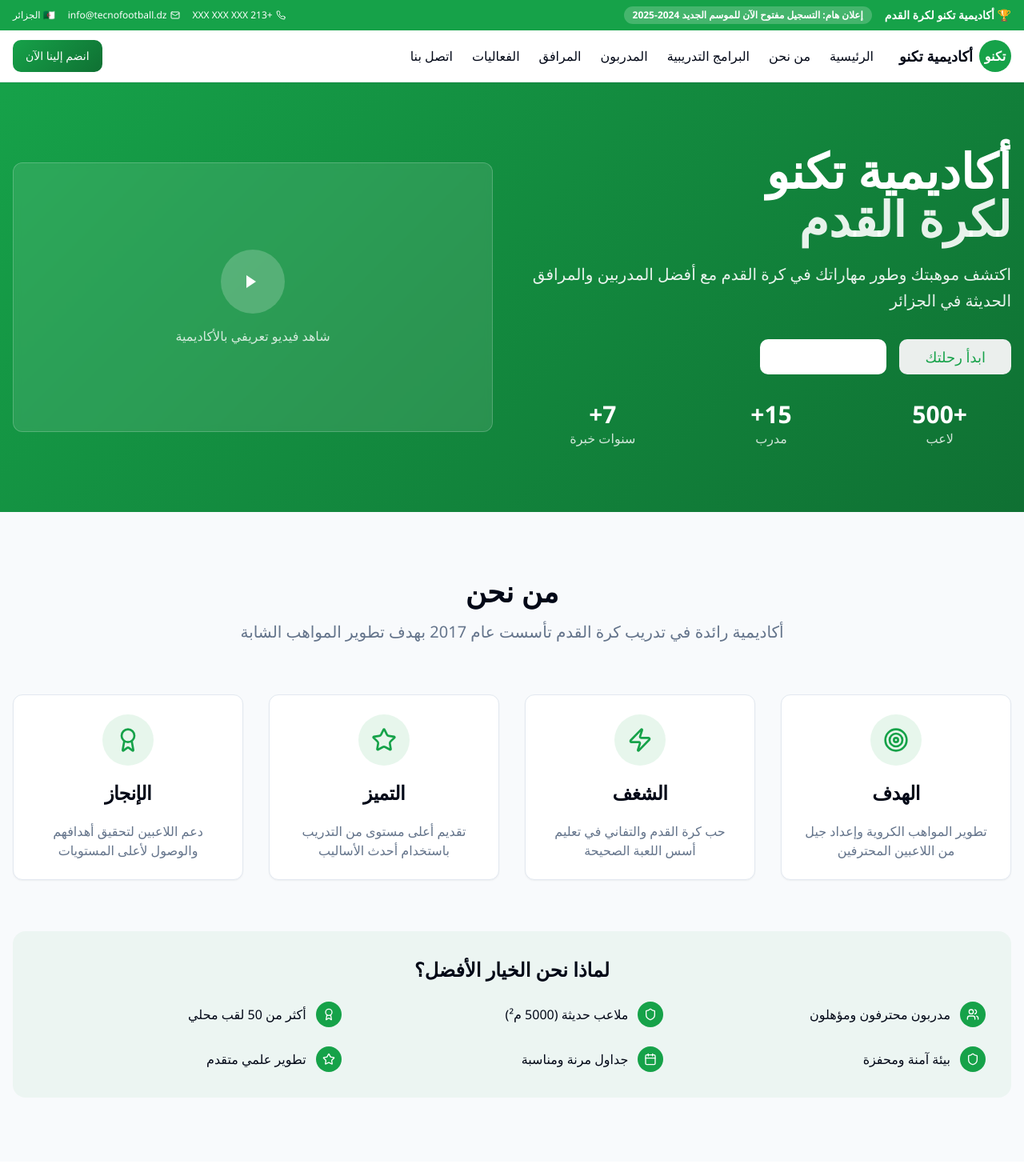
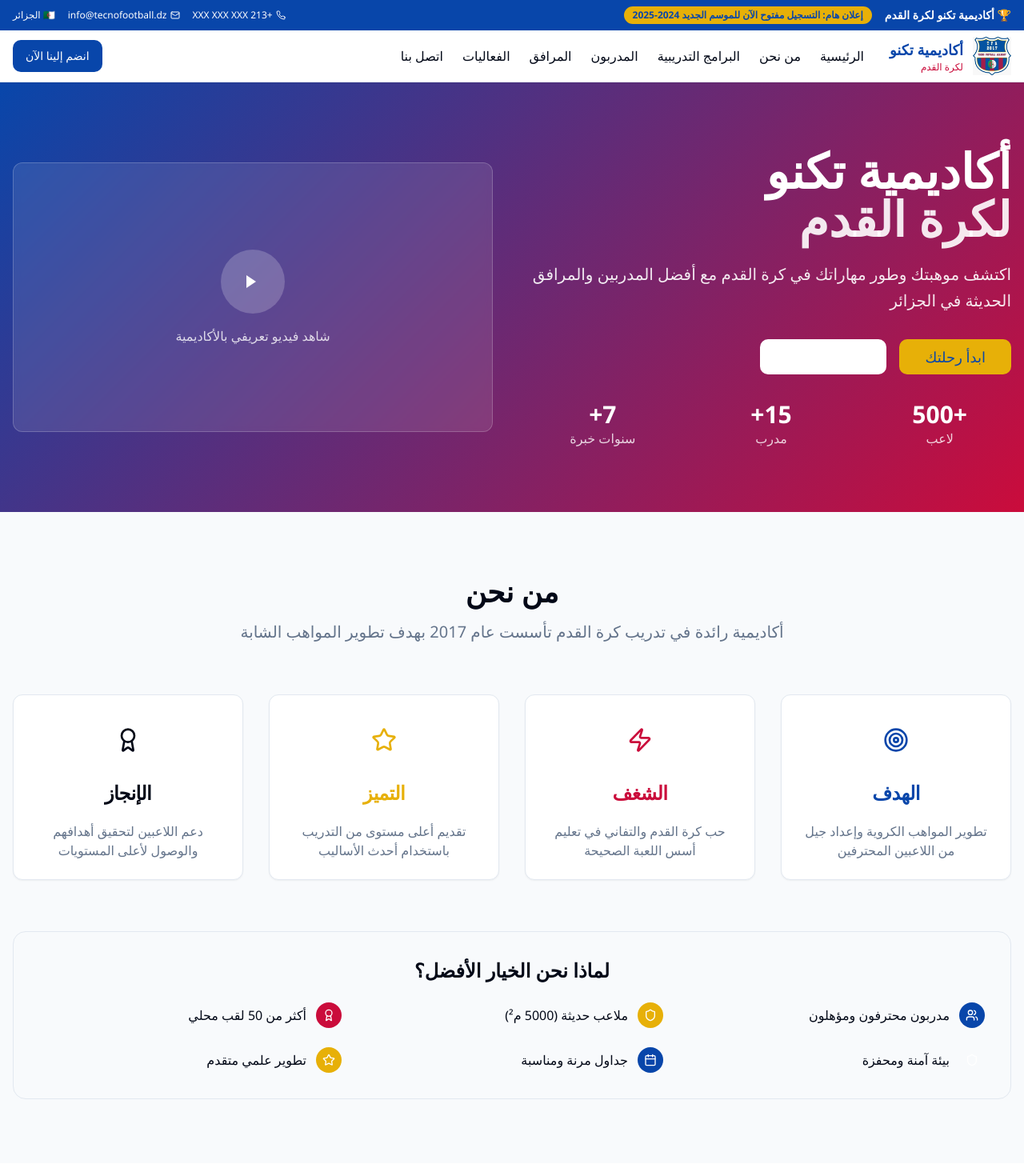
Before and after one commit to cvUPTZ/tecnosync-portal, a React (Vite) app: page / in a window 1280 px wide. Shown: the top 1470 px of the page at 80% size. Built offline with nearby package versions, Linux system fonts and the light colour scheme.

Commit message:
Add logo and color scheme
Use the provided logo and color scheme for the website.

```diff
--- a/src/index.css
+++ b/src/index.css
@@ -17,17 +17,17 @@ All colors MUST be HSL.
     --popover: 0 0% 100%;
     --popover-foreground: 222.2 84% 4.9%;
 
-    /* Football academy brand colors - green and white theme */
-    --primary: 142 76% 36%;
+    /* Tecno Football Academy brand colors - based on actual logo */
+    --primary: 217 91% 35%;        /* Royal blue from logo */
     --primary-foreground: 0 0% 100%;
 
-    --secondary: 142 13% 93%;
-    --secondary-foreground: 142 76% 36%;
+    --secondary: 45 93% 47%;       /* Gold/yellow accents */
+    --secondary-foreground: 222.2 84% 4.9%;
 
     --muted: 210 40% 96.1%;
     --muted-foreground: 215.4 16.3% 46.9%;
 
-    --accent: 142 76% 40%;
+    --accent: 345 89% 42%;         /* Red/burgundy from logo stripes */
     --accent-foreground: 0 0% 100%;
 
     --destructive: 0 84.2% 60.2%;
@@ -35,16 +35,18 @@ All colors MUST be HSL.
 
     --border: 214.3 31.8% 91.4%;
     --input: 214.3 31.8% 91.4%;
-    --ring: 142 76% 36%;
+    --ring: 217 91% 35%;
 
-    /* Football specific colors */
-    --success: 142 76% 36%;
-    --warning: 45 93% 47%;
-    --info: 217 91% 60%;
+    /* TFA specific colors */
+    --tfa-blue: 217 91% 35%;       /* Main blue */
+    --tfa-red: 345 89% 42%;        /* Red stripes */
+    --tfa-gold: 45 93% 47%;        /* Gold accents */
+    --tfa-green: 142 76% 36%;      /* Algerian flag green */
 
-    /* Gradients */
-    --gradient-primary: linear-gradient(135deg, hsl(var(--primary)), hsl(142 76% 25%));
-    --gradient-hero: linear-gradient(135deg, hsl(142 76% 36%), hsl(142 76% 25%));
+    /* Gradients using TFA colors */
+    --gradient-primary: linear-gradient(135deg, hsl(var(--tfa-blue)), hsl(217 91% 25%));
+    --gradient-hero: linear-gradient(135deg, hsl(var(--tfa-blue)), hsl(var(--tfa-red)));
+    --gradient-accent: linear-gradient(135deg, hsl(var(--tfa-gold)), hsl(45 93% 37%));
 
     --radius: 0.75rem;
 
@@ -128,6 +130,35 @@ All colors MUST be HSL.
     background: var(--gradient-hero);
   }
 
+  .gradient-accent {
+    background: var(--gradient-accent);
+  }
+
+  /* TFA Brand specific gradients */
+  .bg-tfa-blue {
+    background: hsl(var(--tfa-blue));
+  }
+
+  .bg-tfa-red {
+    background: hsl(var(--tfa-red));
+  }
+
+  .bg-tfa-gold {
+    background: hsl(var(--tfa-gold));
+  }
+
+  .text-tfa-blue {
+    color: hsl(var(--tfa-blue));
+  }
+
+  .text-tfa-red {
+    color: hsl(var(--tfa-red));
+  }
+
+  .text-tfa-gold {
+    color: hsl(var(--tfa-gold));
+  }
+
   /* Smooth animations */
   .animate-fade-in {
     animation: fadeIn 0.8s ease-out;
--- a/src/pages/Index.tsx
+++ b/src/pages/Index.tsx
@@ -11,7 +11,7 @@ const Index = () => {
         <div className="container mx-auto px-4 flex justify-between items-center">
           <div className="flex items-center gap-4">
             <span className="font-bold">🏆 أكاديمية تكنو لكرة القدم</span>
-            <Badge variant="secondary" className="bg-white/20 text-white">
+            <Badge variant="secondary" className="bg-tfa-gold text-primary">
               إعلان هام: التسجيل مفتوح الآن للموسم الجديد 2024-2025
             </Badge>
           </div>
@@ -34,11 +34,16 @@ const Index = () => {
         <div className="container mx-auto px-4">
           <div className="flex items-center justify-between h-16">
             <div className="flex items-center gap-8">
-              <div className="flex items-center gap-2">
-                <div className="w-10 h-10 bg-primary rounded-full flex items-center justify-center">
-                  <span className="text-white font-bold">تكنو</span>
+              <div className="flex items-center gap-3">
+                <img
+                  src="/lovable-uploads/110f1368-cc3e-49a8-ba42-0e0f2e7ec6ee.png"
+                  alt="Tecno Football Academy Logo"
+                  className="w-12 h-12 object-contain"
+                />
+                <div>
+                  <div className="font-bold text-lg text-tfa-blue">أكاديمية تكنو</div>
+                  <div className="text-xs text-tfa-red font-medium">لكرة القدم</div>
                 </div>
-                <span className="font-bold text-lg">أكاديمية تكنو</span>
               </div>
 
               <div className="hidden md:flex items-center gap-6">
@@ -52,7 +57,7 @@ const Index = () => {
               </div>
             </div>
 
-            <Button className="gradient-hero">
+            <Button className="gradient-hero bg-tfa-blue hover:bg-tfa-red transition-colors">
               انضم إلينا الآن
             </Button>
           </div>
@@ -74,7 +79,7 @@ const Index = () => {
               </p>
 
               <div className="flex flex-col sm:flex-row gap-4 mb-8">
-                <Button size="lg" variant="secondary" className="text-lg px-8">
+                <Button size="lg" className="bg-tfa-gold hover:bg-tfa-gold/90 text-primary text-lg px-8">
                   ابدأ رحلتك
                 </Button>
                 <Button size="lg" variant="outline" className="text-lg px-8 border-white/30 text-white hover:bg-white/10">
@@ -125,48 +130,48 @@ const Index = () => {
           </div>
 
           <div className="grid md:grid-cols-2 lg:grid-cols-4 gap-8 mb-16">
-            <Card className="text-center hover:shadow-lg transition-shadow">
+            <Card className="text-center hover:shadow-lg transition-shadow border-tfa-blue/10">
               <CardHeader>
-                <div className="w-16 h-16 bg-primary/10 rounded-full flex items-center justify-center mx-auto mb-4">
-                  <Target className="w-8 h-8 text-primary" />
+                <div className="w-16 h-16 bg-tfa-blue/10 rounded-full flex items-center justify-center mx-auto mb-4">
+                  <Target className="w-8 h-8 text-tfa-blue" />
                 </div>
-                <CardTitle>الهدف</CardTitle>
+                <CardTitle className="text-tfa-blue">الهدف</CardTitle>
               </CardHeader>
               <CardContent>
                 <p className="text-muted-foreground">تطوير المواهب الكروية وإعداد جيل من اللاعبين المحترفين</p>
               </CardContent>
             </Card>
 
-            <Card className="text-center hover:shadow-lg transition-shadow">
+            <Card className="text-center hover:shadow-lg transition-shadow border-tfa-red/10">
               <CardHeader>
-                <div className="w-16 h-16 bg-primary/10 rounded-full flex items-center justify-center mx-auto mb-4">
-                  <Zap className="w-8 h-8 text-primary" />
+                <div className="w-16 h-16 bg-tfa-red/10 rounded-full flex items-center justify-center mx-auto mb-4">
+                  <Zap className="w-8 h-8 text-tfa-red" />
                 </div>
-                <CardTitle>الشغف</CardTitle>
+                <CardTitle className="text-tfa-red">الشغف</CardTitle>
               </CardHeader>
               <CardContent>
                 <p className="text-muted-foreground">حب كرة القدم والتفاني في تعليم أسس اللعبة الصحيحة</p>
               </CardContent>
             </Card>
 
-            <Card className="text-center hover:shadow-lg transition-shadow">
+            <Card className="text-center hover:shadow-lg transition-shadow border-tfa-gold/10">
               <CardHeader>
-                <div className="w-16 h-16 bg-primary/10 rounded-full flex items-center justify-center mx-auto mb-4">
-                  <Star className="w-8 h-8 text-primary" />
+                <div className="w-16 h-16 bg-tfa-gold/10 rounded-full flex items-center justify-center mx-auto mb-4">
+                  <Star className="w-8 h-8 text-tfa-gold" />
                 </div>
-                <CardTitle>التميز</CardTitle>
+                <CardTitle className="text-tfa-gold">التميز</CardTitle>
               </CardHeader>
               <CardContent>
                 <p className="text-muted-foreground">تقديم أعلى مستوى من التدريب باستخدام أحدث الأساليب</p>
               </CardContent>
             </Card>
 
-            <Card className="text-center hover:shadow-lg transition-shadow">
+            <Card className="text-center hover:shadow-lg transition-shadow border-tfa-green/10">
               <CardHeader>
-                <div className="w-16 h-16 bg-primary/10 rounded-full flex items-center justify-center mx-auto mb-4">
-                  <Award className="w-8 h-8 text-primary" />
+                <div className="w-16 h-16 bg-tfa-green/10 rounded-full flex items-center justify-center mx-auto mb-4">
+                  <Award className="w-8 h-8 text-tfa-green" />
                 </div>
-                <CardTitle>الإنجاز</CardTitle>
+                <CardTitle className="text-tfa-green">الإنجاز</CardTitle>
               </CardHeader>
               <CardContent>
                 <p className="text-muted-foreground">دعم اللاعبين لتحقيق أهدافهم والوصول لأعلى المستويات</p>
@@ -174,41 +179,41 @@ const Index = () => {
             </Card>
           </div>
 
-          <div className="bg-primary/5 rounded-2xl p-8">
+          <div className="bg-gradient-to-r from-tfa-blue/5 via-tfa-gold/5 to-tfa-red/5 rounded-2xl p-8 border border-tfa-blue/10">
             <h3 className="text-2xl font-bold mb-6 text-center">لماذا نحن الخيار الأفضل؟</h3>
             <div className="grid md:grid-cols-2 lg:grid-cols-3 gap-6">
               <div className="flex items-center gap-3">
-                <div className="w-8 h-8 bg-primary rounded-full flex items-center justify-center flex-shrink-0">
+                <div className="w-8 h-8 bg-tfa-blue rounded-full flex items-center justify-center flex-shrink-0">
                   <Users className="w-4 h-4 text-white" />
                 </div>
                 <span>مدربون محترفون ومؤهلون</span>
               </div>
               <div className="flex items-center gap-3">
-                <div className="w-8 h-8 bg-primary rounded-full flex items-center justify-center flex-shrink-0">
+                <div className="w-8 h-8 bg-tfa-gold rounded-full flex items-center justify-center flex-shrink-0">
                   <Shield className="w-4 h-4 text-white" />
                 </div>
                 <span>ملاعب حديثة (5000 م²)</span>
               </div>
               <div className="flex items-center gap-3">
-                <div className="w-8 h-8 bg-primary rounded-full flex items-center justify-center flex-shrink-0">
+                <div className="w-8 h-8 bg-tfa-red rounded-full flex items-center justify-center flex-shrink-0">
                   <Award className="w-4 h-4 text-white" />
                 </div>
                 <span>أكثر من 50 لقب محلي</span>
               </div>
               <div className="flex items-center gap-3">
-                <div className="w-8 h-8 bg-primary rounded-full flex items-center justify-center flex-shrink-0">
+                <div className="w-8 h-8 bg-tfa-green rounded-full flex items-center justify-center flex-shrink-0">
                   <Shield className="w-4 h-4 text-white" />
                 </div>
                 <span>بيئة آمنة ومحفزة</span>
               </div>
               <div className="flex items-center gap-3">
-                <div className="w-8 h-8 bg-primary rounded-full flex items-center justify-center flex-shrink-0">
+                <div className="w-8 h-8 bg-tfa-blue rounded-full flex items-center justify-center flex-shrink-0">
                   <Calendar className="w-4 h-4 text-white" />
                 </div>
                 <span>جداول مرنة ومناسبة</span>
               </div>
               <div className="flex items-center gap-3">
-                <div className="w-8 h-8 bg-primary rounded-full flex items-center justify-center flex-shrink-0">
+                <div className="w-8 h-8 bg-tfa-gold rounded-full flex items-center justify-center flex-shrink-0">
                   <Star className="w-4 h-4 text-white" />
                 </div>
                 <span>تطوير علمي متقدم</span>
@@ -229,7 +234,7 @@ const Index = () => {
           </div>
 
           <div className="grid md:grid-cols-2 lg:grid-cols-3 gap-8">
-            <Card className="hover:shadow-lg transition-shadow">
+            <Card className="hover:shadow-lg transition-shadow border-tfa-blue/20">
               <CardHeader>
                 <CardTitle className="text-xl">البراعم (5-8 سنوات)</CardTitle>
                 <CardDescription>تعلم أساسيات كرة القدم بطريقة ممتعة</CardDescription>
@@ -290,8 +295,8 @@ const Index = () => {
           <div className="grid md:grid-cols-2 lg:grid-cols-4 gap-6">
             <Card className="hover:shadow-lg transition-shadow">
               <CardHeader>
-                <Badge className="w-fit mb-2">15 يوليو</Badge>
-                <CardTitle className="text-lg">بطولة الأكاديمية الصيفية</CardTitle>
+                <Badge className="w-fit mb-2 bg-tfa-gold text-primary">15 يوليو</Badge>
+                <CardTitle className="text-lg text-tfa-blue">بطولة الأكاديمية الصيفية</CardTitle>
               </CardHeader>
               <CardContent>
                 <p className="text-sm text-muted-foreground mb-4">
@@ -403,7 +408,7 @@ const Index = () => {
                 </CardDescription>
               </CardHeader>
               <CardContent>
-                <Button className="w-full gradient-hero text-lg py-6">
+                <Button className="w-full bg-tfa-blue hover:bg-tfa-red transition-colors text-lg py-6">
                   استمارة التسجيل الإلكترونية
                 </Button>
                 <p className="text-center text-sm text-muted-foreground mt-4">
@@ -420,11 +425,16 @@ const Index = () => {
         <div className="container mx-auto px-4">
           <div className="grid md:grid-cols-4 gap-8">
             <div>
-              <div className="flex items-center gap-2 mb-4">
-                <div className="w-8 h-8 bg-white rounded-full flex items-center justify-center">
-                  <span className="text-primary font-bold text-sm">تكنو</span>
+              <div className="flex items-center gap-3 mb-4">
+                <img
+                  src="/lovable-uploads/110f1368-cc3e-49a8-ba42-0e0f2e7ec6ee.png"
+                  alt="Tecno Football Academy Logo"
+                  className="w-12 h-12 object-contain"
+                />
+                <div>
+                  <div className="font-bold text-lg">أكاديمية تكنو</div>
+                  <div className="text-xs text-tfa-gold font-medium">لكرة القدم</div>
                 </div>
-                <span className="font-bold">أكاديمية تكنو</span>
               </div>
               <p className="text-sm text-primary-foreground/80">
                 أكاديمية رائدة في تدريب كرة القدم منذ عام 2017
```
Also changed, not shown: public/lovable-uploads/110f1368-cc3e-49a8-ba42-0e0f2e7ec6ee.png (added).
